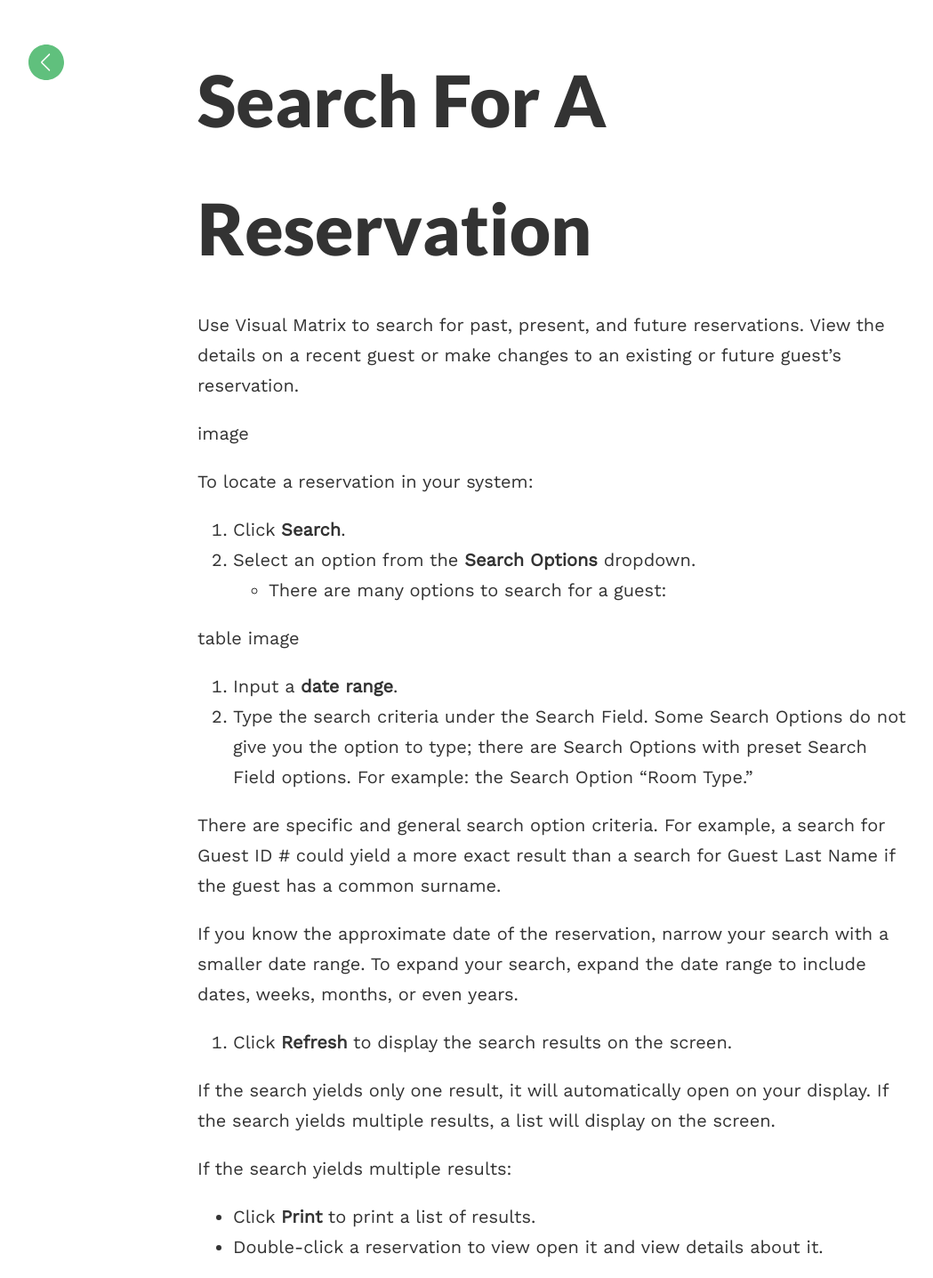
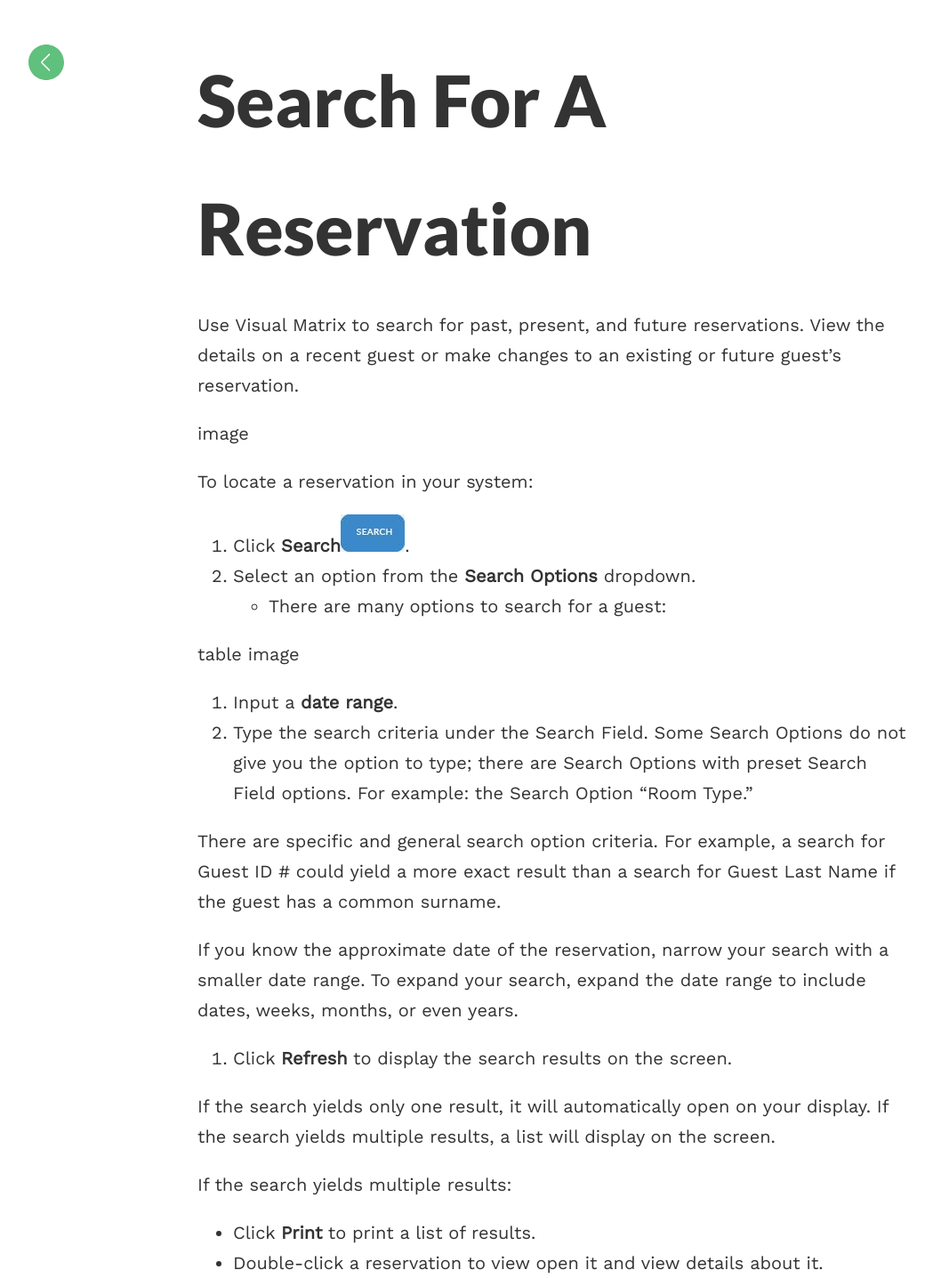
Before and after one commit to blake1ward/portfolio, a Jekyll site: the page built from search-for-res.md, in a window 1280 px wide. Shown: the whole page at 89% size, without its empty margins (18-1067 px from the left). Built offline with Jekyll 4.4.1, drawn with Linux system fonts in a browser that asks for light colours.

Commit message:
Update search-for-res.md

```diff
--- a/search-for-res.md
+++ b/search-for-res.md
@@ -10,7 +10,7 @@
 image
 
 To locate a reservation in your system:
-1. Click **Search**.
+1. Click **Search** <img src="/portfolio/images/Search-for-a-Reservation.jpg" alt="search">.
 2. Select an option from the **Search Options** dropdown.
      - There are many options to search for a guest:
 
```
